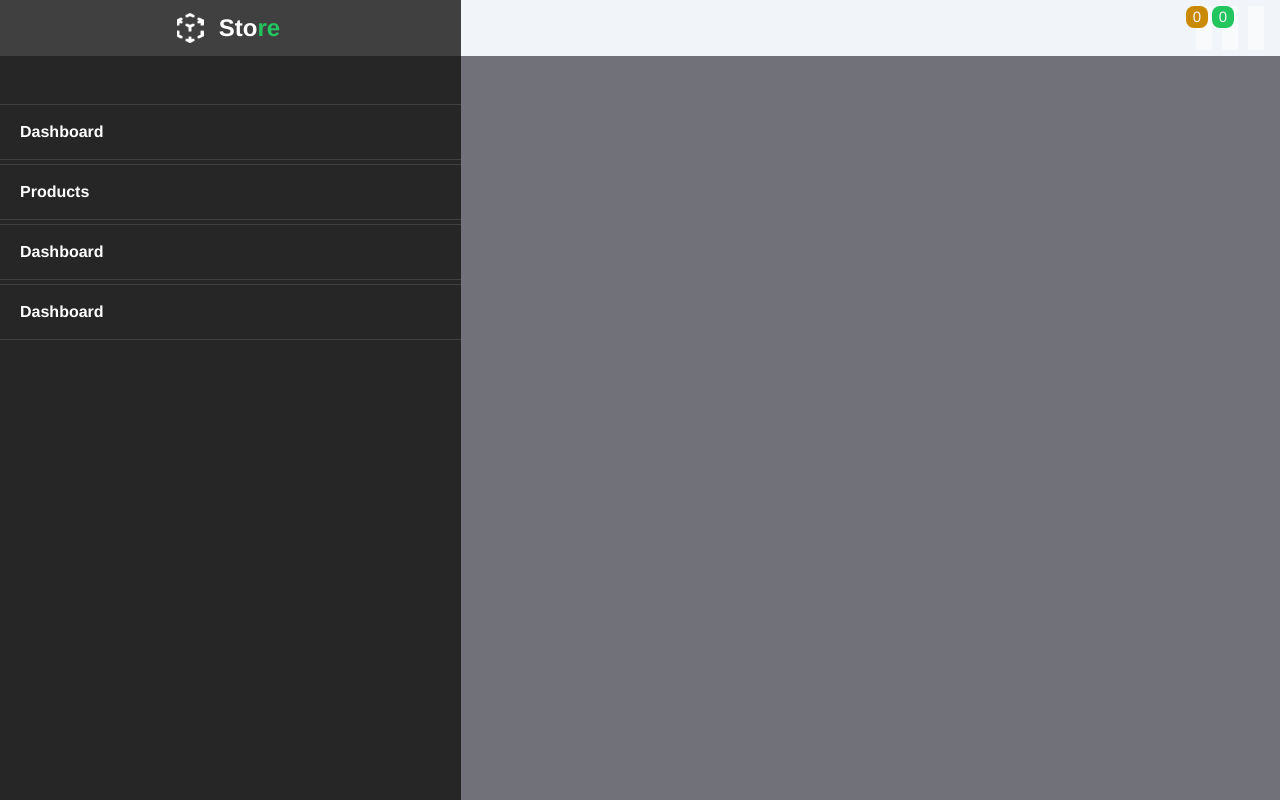
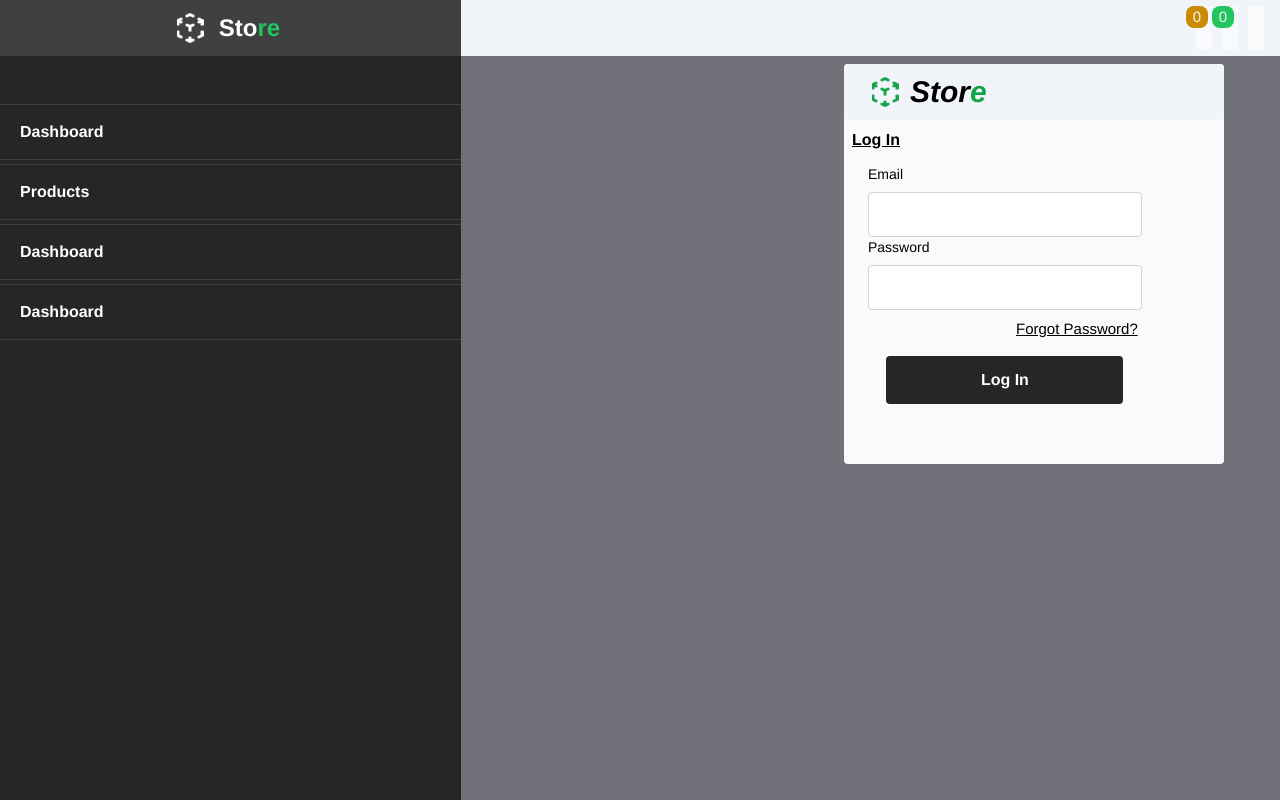
Before and after one commit to Amos-Ditto/Products-Management-and-Visualization, a Vue app in the folder store-vue-ui/: page /dashboard in a window 1280 px wide. Built offline with nearby package versions, Linux system fonts and the light colour scheme.

Commit message:
Bump(project):client & endpoint authentications

```diff
--- a/store-vue-ui/src/App.vue
+++ b/store-vue-ui/src/App.vue
@@ -3,11 +3,15 @@
     <section class="w-full h-full bg-inherit">
       <RouterView />
     </section>
+    <Teleport to="body">
+      <MainAuth />
+    </Teleport>
   </main>
 </template>
 
 <script setup lang="ts">
 import { RouterView } from "vue-router";
+import MainAuth from "./components/MainAuth.vue";
 
 </script>
 
--- /dev/null
+++ b/store-vue-ui/src/components/Auth/Register.vue
@@ -0,0 +1,3 @@
+<template>
+
+</template>
--- /dev/null
+++ b/store-vue-ui/src/components/Auth/Signup.vue
@@ -0,0 +1,28 @@
+<template>
+    <main class="w-full flex flex-col bg-inherit">
+        <div class="title w-full">
+            <h3 class="text-base font-bold underline underline-offset-1">Log In</h3>
+        </div>
+        <div class="input-fields w-[84%] flex justify-center items-center flex-col mt-3">
+            <div class="input-field w-full flex flex-col px-4 gap-2">
+                <label for="email" class="text-sm">Email</label>
+                <input type="text" id="email" class="w-full h-[2.8rem] border-neutral-300 border rounded outline-none px-2 text-[18px] italic tracking-wide">
+            </div>
+            <div class="input-field w-full flex flex-col px-4 gap-2">
+                <label for="password" class="text-sm">Password</label>
+                <input type="password" id="password" class="w-full h-[2.8rem] border-neutral-300 border rounded outline-none px-2 text-[18px] italic tracking-wide">
+            </div>
+            <div class="forgot w-full py-4 px-4 flex items-center justify-end mt-[-0.5rem]">
+                <h3 class="mr-1 underline underline-offset-1">Forgot Password?</h3>
+            </div>
+            <div class="submit w-[88%] px-4">
+                <button class="w-full py-3 rounded text-white text-base font-bold bg-neutral-800">Log In</button>
+            </div>
+        </div>
+    </main>
+</template>
+
+<script setup lang="ts">
+
+
+</script>
--- a/store-vue-ui/src/components/Layouts/NavBar.vue
+++ b/store-vue-ui/src/components/Layouts/NavBar.vue
@@ -1,7 +1,7 @@
 <template>
     <header class="w-full bg-slate-100 h-14 flex items-center justify-between pl-1 pr-2 shadow-zinc-100">
         <div class="right h-full flex items-center justify-center px-1 border-r border-zinc-400">
-            <div class="i-mdi-drag text-4xl" />
+            <div class="i-mdi-drag text-4xl cursor-pointer" />
         </div>
         <div class="left h-full flex items-center justify-center gap-x-2.5 px-2 py-1.5">
             <div class="warning h-full flex items-center justify-center relative px-2 bg-slate-50 rounded-sm">
@@ -9,7 +9,7 @@
                 <span class="flex justify-center items-center absolute top-0 right-1 p-2 w-[1.4rem] h-[1.4rem] rounded-lg bg-yellow-600 text-slate-100">0</span>
             </div>
             <div class="notification h-full flex items-center justify-center relative px-2 bg-slate-50 rounded-sm">
-                <div class="i-mdi-bell text-3xl cursor-pointer hover:scale-110" />
+                <div class="i-mdi-bell text-3xl cursor-pointer" />
                 <span class="flex justify-center items-center absolute top-0 right-1 p-2 w-[1.4rem] h-[1.4rem] rounded-lg bg-green-500 text-slate-100">0</span>
             </div>
             <div class="setting h-full flex items-center justify-center relative px-2 bg-slate-50 rounded-sm">
@@ -22,3 +22,28 @@
 <script lang="ts" setup>
 
 </script>
+
+<style scoped>
+
+.notification .i-mdi-bell:hover {
+    animation: shake 0.82s cubic-bezier(.36, .07, .19, .97) infinite;
+    transform: translate3d(0, 0,0);
+    backface-visibility: hidden;
+    perspective: 1000px;
+}
+
+@keyframes shake {
+    10%, 90% {
+        transform: translate3d(-1px, 0, 0);
+    }
+    20%, 80% {
+        transform: translate3d(2px, 0, 0);
+    }
+    30%, 50%, 70% {
+        transform: translate3d(-4px, 0, 0);
+    }
+    40%, 60% {
+        transform: translate3d(4px, 0, 0);
+    }
+}
+</style>
--- /dev/null
+++ b/store-vue-ui/src/components/MainAuth.vue
@@ -0,0 +1,35 @@
+<template>
+    <main class="w-full h-full fixed top-0 right-0 flex items-center justify-center text-white">
+        <div class="container fixed w-[380px] min-h-[400px] bg-slate-50 rounded top-16 ms:right-14 transition-height duration-300 flex flex-col opacity-100 text-black">
+            <section class="title w-full h-14 bg-slate-100 rounded flex items-center py-2 px-8 gap-4" style="font-style: oblique;">
+                <IconEcosystemVue class="logo-img scale-110 sm:scale-150 text-green-600 font-extrabold"/>
+                <h3 class="text-3xl font-extrabold text-black">Stor<span class=" text-green-600">e</span></h3>
+            </section>
+            <section class="context p-2">
+                <Signup />
+            </section>
+        </div>
+    </main>
+</template>
+
+<script setup lang="ts">
+import IconEcosystemVue from './icons/IconEcosystem.vue';
+import Signup from './Auth/Signup.vue';
+
+</script>
+
+<style scoped>
+@tailwind components;
+@tailwind utilities;
+
+@layer components {
+    main {
+        @apply bg-dark-opacity;
+    }
+    .title h3 {
+        -webkit-background-clip: text;
+        -webkit-text-stroke: .1em transparent;
+    }
+}
+
+</style>
--- a/store-vue-ui/tailwind.config.js
+++ b/store-vue-ui/tailwind.config.js
@@ -21,6 +21,9 @@ module.exports = {
         'height': 'height',
         'width': 'width',
         'rotate': 'rotate'
+      },
+      backgroundColor: {
+        'dark-opacity': 'rgba(0, 0, 0, 0.4)'
       }
     },
   },
```
Also changed, not shown: 2 other files (tests, documents, lock files or other folders).
